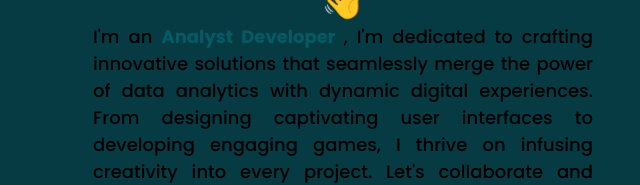
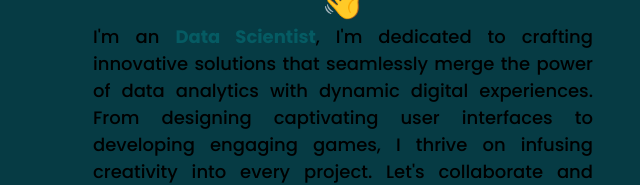
Before and after one commit to dynasty-29/dynasty-29.github.io, a plain HTML site: page index.html in a window 1280 px wide. Shown: the part 395-580 px from the top of the page, 297-937 px from the left. Drawn offline with Linux system fonts and the light colour scheme.

Commit message:
index.html

```diff
--- a/index.html
+++ b/index.html
@@ -44,7 +44,7 @@
                         Hey! I'm <span class="text--purple">Margaret Gathoni</span>&nbsp;<span class="wave">👋</span>
                     </h1>
                     <p class="about-me__info--para">
-                        I'm an <strong class="text--purple"> Analyst Developer </strong>, I'm dedicated to crafting innovative solutions that seamlessly merge the power of data
+                        I'm an <strong class="text--purple"> Data Scientist</strong>, I'm dedicated to crafting innovative solutions that seamlessly merge the power of data
                         analytics with dynamic digital experiences. From designing captivating user interfaces to developing engaging games, I
                         thrive on infusing creativity into every project. Let's collaborate and transform your ideas into impactful digital
                         realities.
```
